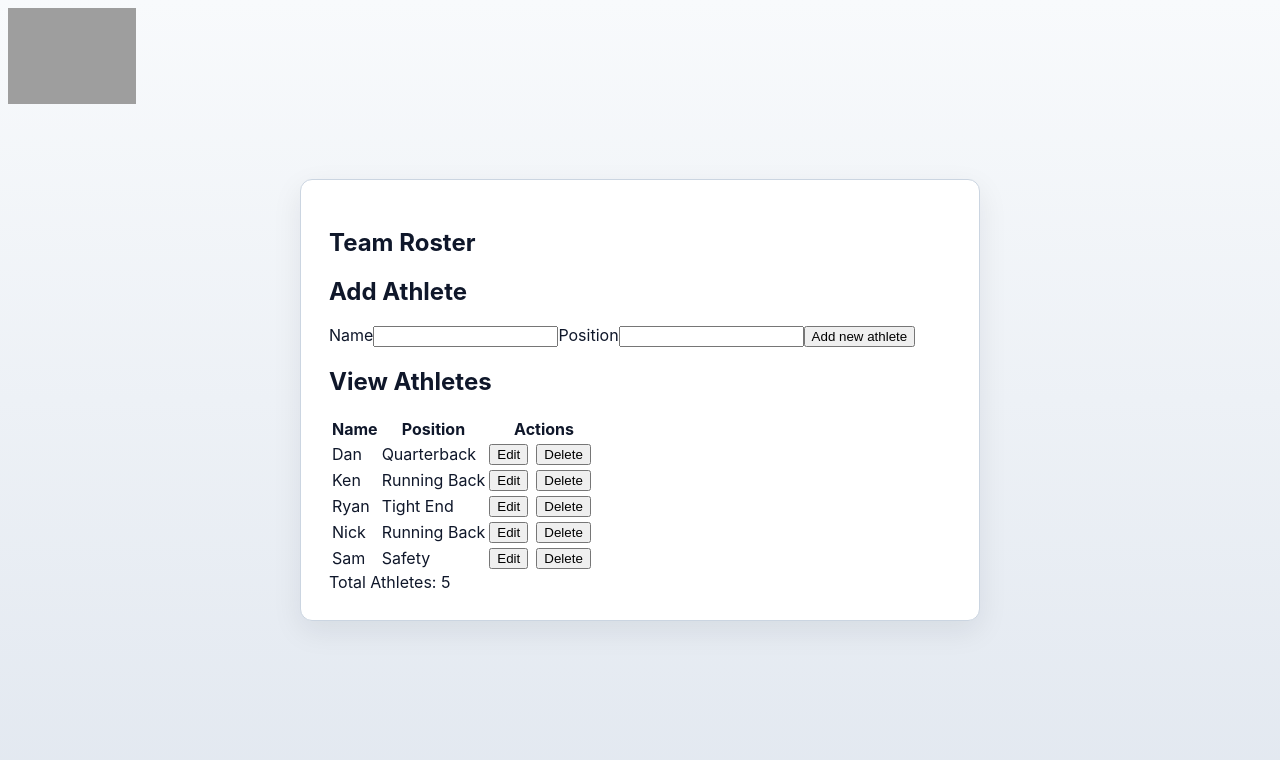
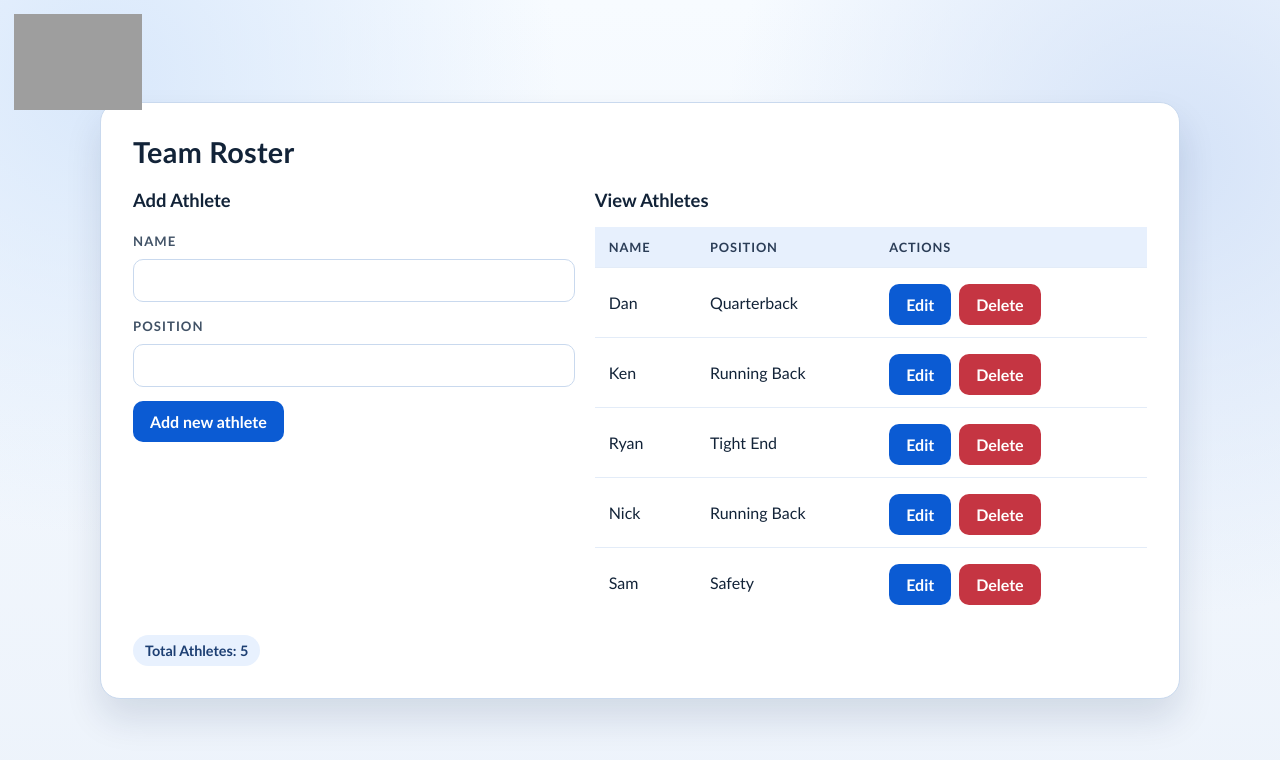
Before and after one commit to dan-maxpreps/full-stack-interview, a Next.js app: page / in a window 1280 px wide. Shown: the top 760 px of the page. Built offline with nearby package versions, Linux system fonts and the light colour scheme; grey boxes are pictures that could not be loaded.

Commit message:
clean up app

```diff
--- a/app/globals.css
+++ b/app/globals.css
@@ -1,8 +1,24 @@
 :root {
+  --bg: #edf3fb;
+  --bg-accent: #d9e8fb;
+  --surface: #ffffff;
+  --text: #122338;
+  --text-soft: #415266;
+  --border: #c9d9ee;
+  --primary: #0b5bd3;
+  --primary-hover: #0649ab;
+  --secondary: #eef4fd;
+  --secondary-hover: #dbe8fb;
+  --danger: #c53542;
+  --danger-hover: #a72833;
+  --focus: rgba(11, 91, 211, 0.22);
+  --shadow: 0 20px 36px rgba(9, 34, 76, 0.12);
   color-scheme: light;
 }
 
-* {
+*,
+*::before,
+*::after {
   box-sizing: border-box;
 }
 
@@ -10,44 +26,204 @@ html,
 body {
   margin: 0;
   padding: 0;
-  font-family: -apple-system, BlinkMacSystemFont, "Segoe UI", sans-serif;
   min-height: 100%;
 }
 
 body {
-  background: linear-gradient(180deg, #f8fafc 0%, #e2e8f0 100%);
-  color: #0f172a;
+  font-family: "Avenir Next", "Trebuchet MS", "Segoe UI", sans-serif;
+  color: var(--text);
+  background:
+    radial-gradient(circle at 8% 10%, var(--bg-accent) 0%, transparent 33%),
+    radial-gradient(circle at 92% 20%, #d5e3f8 0%, transparent 34%),
+    linear-gradient(180deg, #f7fbff 0%, var(--bg) 100%);
 }
 
 .container {
   min-height: 100vh;
   display: grid;
   place-items: center;
-  padding: 24px;
+  padding: 40px 24px;
 }
 
 .card {
-  width: min(680px, 100%);
-  background: #ffffff;
-  border: 1px solid #cbd5e1;
-  border-radius: 12px;
-  padding: 28px;
-  box-shadow: 0 10px 30px rgba(15, 23, 42, 0.08);
+  width: min(1080px, 100%);
+  background: var(--surface);
+  border: 1px solid var(--border);
+  border-radius: 20px;
+  padding: 32px;
+  box-shadow: var(--shadow);
+}
+
+.card h1 {
+  margin: 0;
+  font-size: clamp(1.8rem, 2.2vw, 2.3rem);
+  letter-spacing: 0.01em;
+}
+
+.card h2 {
+  margin: 0 0 16px;
+  font-size: 1.15rem;
+}
+
+.roster {
+  margin-top: 20px;
+  display: grid;
+  gap: 20px;
+  grid-template-columns: minmax(260px, 1fr) minmax(340px, 1.25fr);
+}
+
+.roster > div {
+  padding: 0;
+  border: 0;
+  border-radius: 0;
+  background: transparent;
+}
+
+form {
+  display: grid;
+  gap: 10px;
+}
+
+label {
+  margin-top: 6px;
+  font-size: 0.82rem;
+  font-weight: 700;
+  text-transform: uppercase;
+  letter-spacing: 0.08em;
+  color: var(--text-soft);
+}
+
+input[type="text"] {
+  width: 100%;
+  border: 1px solid var(--border);
+  border-radius: 10px;
+  padding: 11px 12px;
+  background: #fff;
+  color: var(--text);
+  font: inherit;
+  transition: border-color 120ms ease, box-shadow 120ms ease;
+}
+
+input[type="text"]:focus {
+  outline: none;
+  border-color: var(--primary);
+  box-shadow: 0 0 0 4px var(--focus);
 }
 
 button,
 .button {
-  margin-bottom: 0;
-  margin-right: .5rem;
+  display: inline-flex;
+  align-items: center;
+  justify-content: center;
+  width: fit-content;
+  border: 1px solid transparent;
+  border-radius: 10px;
+  padding: 10px 16px;
+  margin-top: 4px;
+  margin-right: 8px;
+  background: var(--primary);
+  color: #fff;
+  font: inherit;
+  font-weight: 700;
+  cursor: pointer;
+  transition: background-color 120ms ease, transform 120ms ease, border-color 120ms ease;
+}
+
+button:hover,
+.button:hover {
+  background: var(--primary-hover);
+  transform: translateY(-1px);
+}
+
+button:active,
+.button:active {
+  transform: translateY(0);
+}
+
+button:focus-visible,
+.button:focus-visible {
+  outline: none;
+  box-shadow: 0 0 0 4px var(--focus);
+}
+
+.muted-button {
+  background: var(--secondary);
+  border-color: var(--border);
+  color: var(--text);
+}
+
+.muted-button:hover {
+  background: var(--secondary-hover);
+}
+
+td .muted-button:last-child {
+  background: var(--danger);
+  border-color: transparent;
+  color: #fff;
+}
+
+table td .muted-button:first-child {
+  background: var(--primary);
+  border-color: transparent;
+  color: #fff;
+}
+
+table td .muted-button:first-child:hover {
+  background: var(--primary-hover);
+}
+
+table td .muted-button:last-child:hover {
+  background: var(--danger-hover);
+}
+
+table {
+  width: 100%;
+  border-collapse: collapse;
+  overflow: hidden;
+  background: #fff;
+}
+
+thead tr {
+  background: #e7f0fd;
+}
+
+th,
+td {
+  text-align: left;
+  padding: 12px 14px;
+  border-bottom: 1px solid #e3ecf8;
+  white-space: nowrap;
+}
+
+th {
+  font-size: 0.8rem;
+  text-transform: uppercase;
+  letter-spacing: 0.07em;
+  color: #2b3d57;
+}
+
+tbody tr:hover {
+  background: #f6faff;
+}
+
+tbody tr:last-child td {
+  border-bottom: 0;
+}
+
+span {
+  margin-top: 18px;
+  display: inline-flex;
+  border-radius: 999px;
+  padding: 7px 12px;
+  background: #e8f1fe;
+  color: #1d3f73;
+  font-size: 0.9rem;
+  font-weight: 700;
 }
 
 .logo {
   position: fixed;
-  top: 8px;
-  left: 8px;
+  top: 14px;
+  left: 14px;
   width: 128px;
 }
-
-table {
-  white-space: nowrap;
-}
--- a/app/page.tsx
+++ b/app/page.tsx
@@ -16,13 +16,13 @@ const DATA = [
 ];
 
 export default function HomePage() {
-  const [ athletes, setAthletes ] = useState(DATA);
-	const [ currentAthlete, setCurrentAthlete ] = useState(DEFAULT_FORM_DATA);
-	const [ isEditing, setIsEditing ] = useState(false);
+  const [athletes, setAthletes] = useState(DATA);
+  const [currentAthlete, setCurrentAthlete] = useState(DEFAULT_FORM_DATA);
+  const [isEditing, setIsEditing] = useState(false);
 
   const addAthlete = athlete => {
     athlete.id = athletes.length + 1;
-		setAthletes([ ...athletes, athlete ]);
+    setAthletes([...athletes, athlete]);
   }
 
   const updateAthlete = (id, updatedAthlete) => {
@@ -51,8 +51,7 @@ export default function HomePage() {
               <>
                 <h2>Edit Athlete</h2>
                 <EditAthleteForm
-								editing={isEditing}
-								setEditing={setIsEditing}
+                  isEditing={isEditing}
                   currentAthlete={currentAthlete}
                   updateAthlete={updateAthlete}
                 />
@@ -66,7 +65,7 @@ export default function HomePage() {
           </div>
           <div>
             <h2>View Athletes</h2>
-					<AthleteTable athletes={athletes} editRow={editRow}/>
+            <AthleteTable athletes={athletes} editRow={editRow} isEditing={isEditing} setEditing={setIsEditing} currentAthlete={currentAthlete} />
           </div>
         </div>
         <span>Total Athletes: {athletes.length}</span>
--- a/components/AddAthleteForm.tsx
+++ b/components/AddAthleteForm.tsx
@@ -2,8 +2,8 @@ import { DEFAULT_FORM_DATA } from '@/app/page';
 import { useState } from 'react'
 
 export const AddAthleteForm = props => {
-	const [ athlete, setAthlete ] = useState(DEFAULT_FORM_DATA);
-	const [ isButtonHidden, setIsButtonHidden] = useState(false);
+	const [athlete, setAthlete] = useState(DEFAULT_FORM_DATA);
+	const [isButtonHidden, setIsButtonHidden] = useState(false);
 
 	const handleInputChange = event => {
 		const { name, value } = event.target;
--- a/components/AthleteTable.tsx
+++ b/components/AthleteTable.tsx
@@ -14,6 +14,11 @@ export const AthleteTable = props => (
             <td>{athlete.name}</td>
             <td>{athlete.position}</td>
             <td>
+              {props.isEditing && props.currentAthlete.id === athlete.id ?
+                <button onClick={() => props.setEditing(false)} className="button muted-button">
+                  Cancel
+                </button>
+                :
                 <button
                   onClick={() => {
                     props.editRow(athlete)
@@ -22,6 +27,7 @@ export const AthleteTable = props => (
                 >
                   Edit
                 </button>
+              }
               <button
                 className="button muted-button"
               >
--- a/components/EditAthleteForm.tsx
+++ b/components/EditAthleteForm.tsx
@@ -1,7 +1,7 @@
 import { useState, useEffect } from 'react'
 
 export const EditAthleteForm = props => {
-  const [ athlete, setAthlete ] = useState(props.currentAthlete)
+  const [athlete, setAthlete] = useState(props.currentAthlete)
 
   useEffect(
     () => {
@@ -27,10 +27,7 @@ export const EditAthleteForm = props => {
       <input type="text" name="name" value={athlete.name} onChange={handleInputChange} />
       <label>Position</label>
       <input type="text" name="position" value={athlete.position} onChange={handleInputChange} />
-      <button>Update athlete</button>
-      <button onClick={() => props.setEditing(false)} className="button muted-button">
-        Cancel
-      </button>
+      <button type="submit">Submit</button>
     </form>
   )
 }
```
Lines whose indentation alone changed are shown as unchanged.
